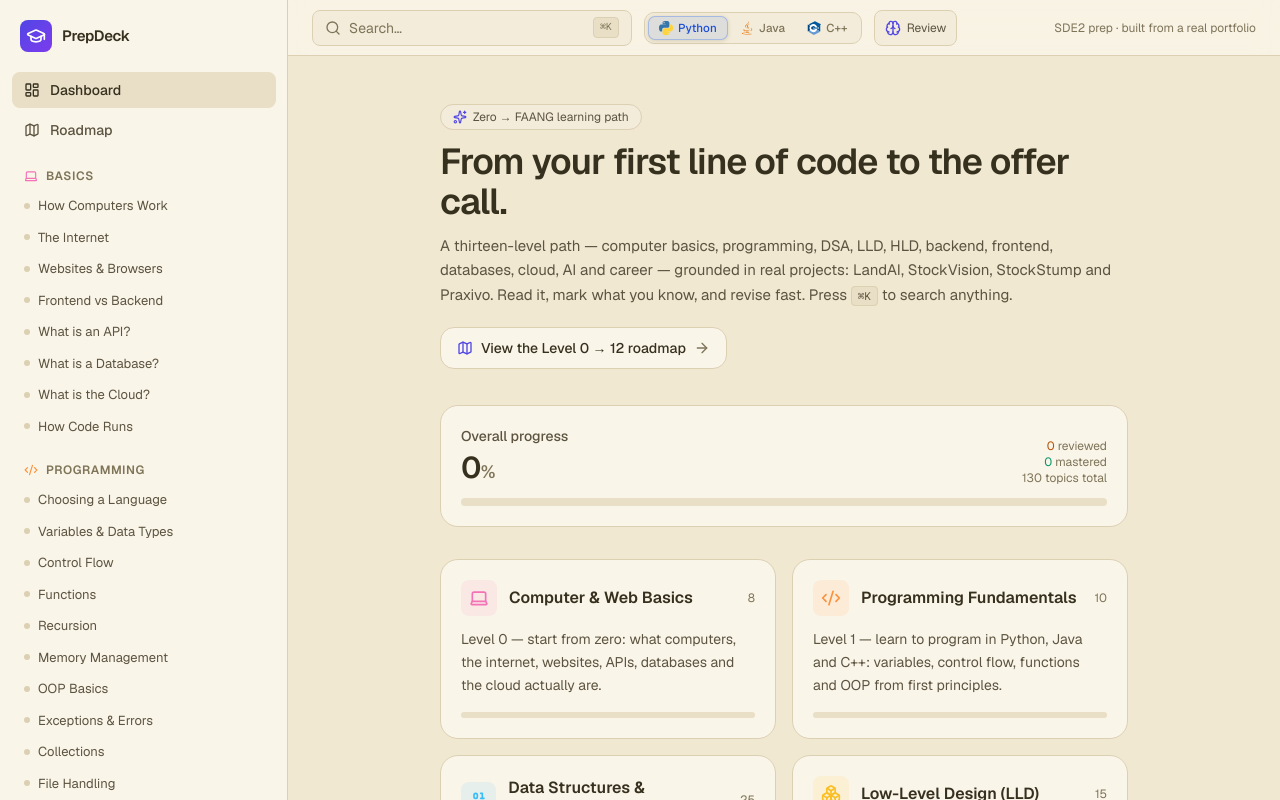
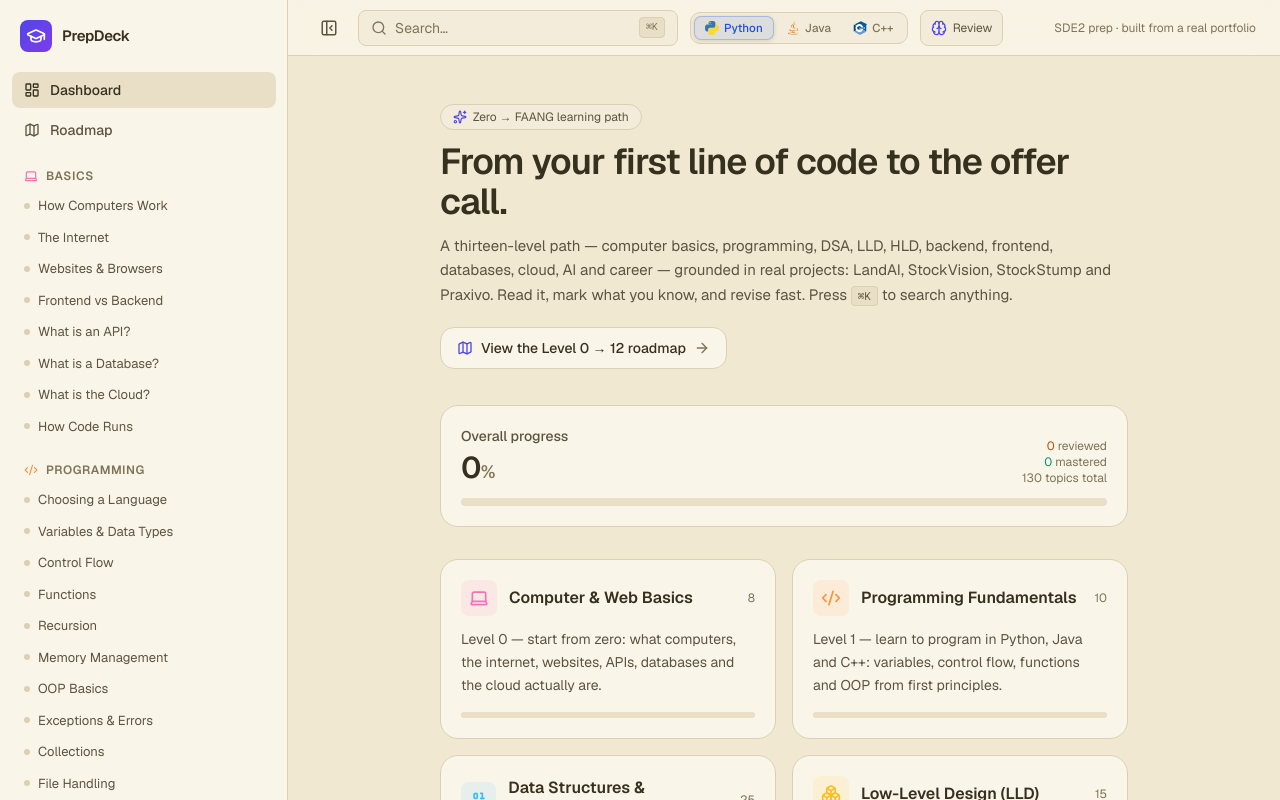
Before and after one commit to nitesh-raut26/prepdeck, a Next.js app: page / in a window 1280 px wide. Shown: the top 800 px of the page. Built offline with nearby package versions, Linux system fonts and the light colour scheme.

Commit message:
feat(ui): update topbar with enhanced controls and responsive improvements

```diff
--- a/src/components/topbar.tsx
+++ b/src/components/topbar.tsx
@@ -1,17 +1,21 @@
 "use client";
 
 import Link from "next/link";
-import { Brain, Menu, Search } from "lucide-react";
+import { Brain, Menu, PanelLeftClose, PanelLeftOpen, Search } from "lucide-react";
 import { useProgress } from "@/components/progress-provider";
 
 export function Topbar({
   onMenu,
   onSearch,
   languageSwitcher,
+  collapsed,
+  onToggleCollapsed,
 }: {
   onMenu: () => void;
   onSearch: () => void;
   languageSwitcher?: React.ReactNode;
+  collapsed?: boolean;
+  onToggleCollapsed?: () => void;
 }) {
   return (
     <header className="sticky top-0 z-20 flex h-14 items-center gap-3 border-b border-line bg-surface-1/80 px-4 backdrop-blur-md lg:px-6">
@@ -23,6 +27,22 @@ export function Topbar({
       >
         <Menu className="size-5" />
       </button>
+
+      {onToggleCollapsed && (
+        <button
+          type="button"
+          onClick={onToggleCollapsed}
+          aria-label={collapsed ? "Expand sidebar" : "Collapse sidebar"}
+          title={`${collapsed ? "Expand" : "Collapse"} sidebar (⌘B)`}
+          className="hidden rounded-lg p-2 text-subtle transition-colors hover:bg-surface-2 hover:text-ink lg:block"
+        >
+          {collapsed ? (
+            <PanelLeftOpen className="size-[18px]" />
+          ) : (
+            <PanelLeftClose className="size-[18px]" />
+          )}
+        </button>
+      )}
 
       <button
         type="button"
```
